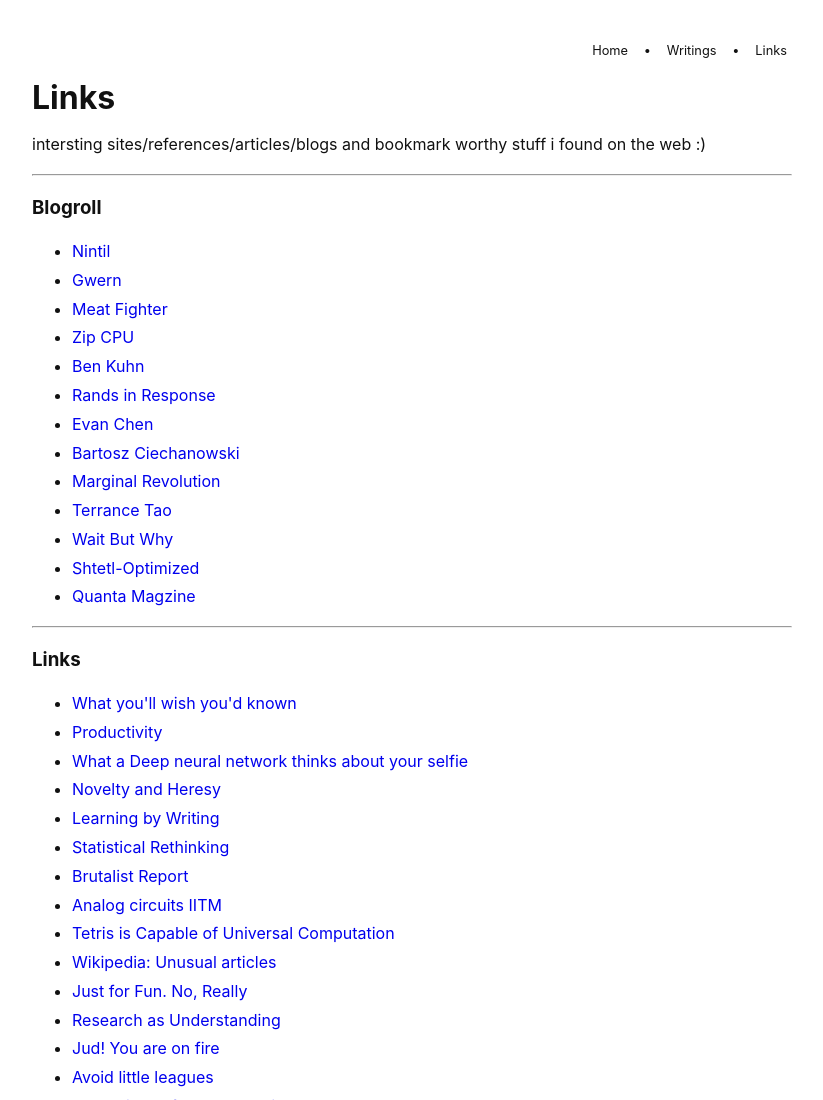
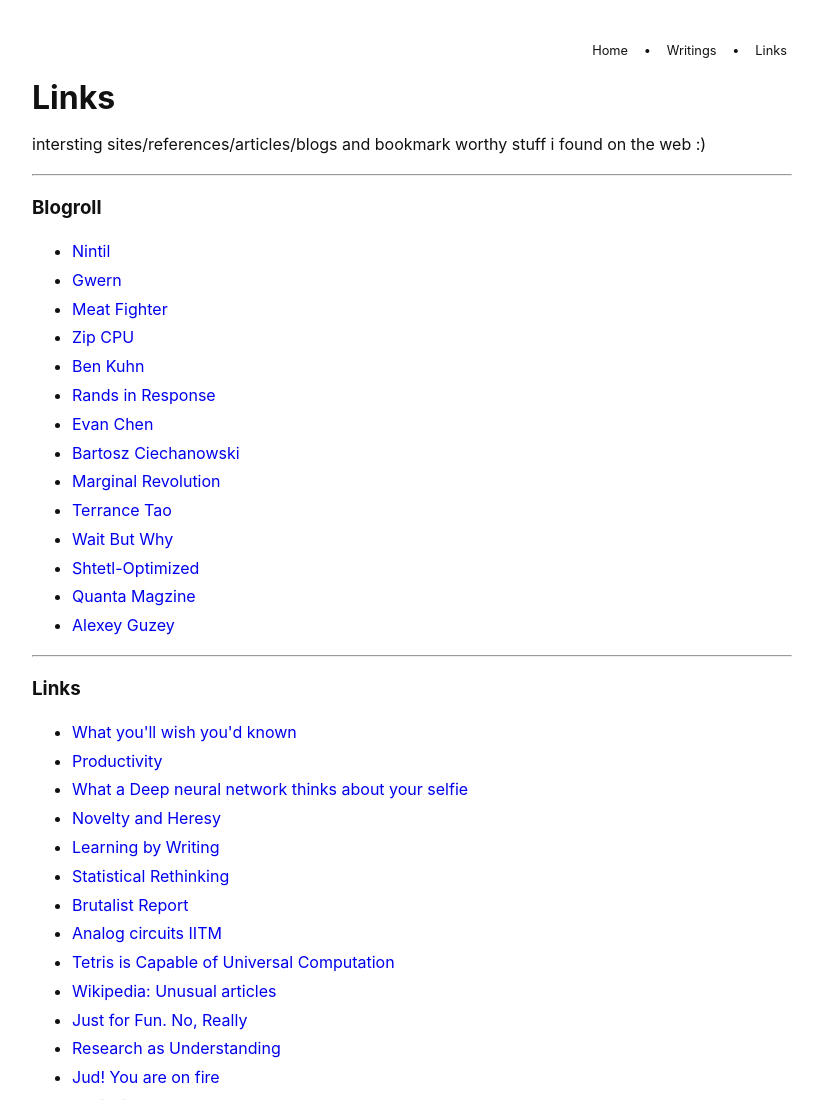
Before and after one commit to Aditya-1020/website, a plain HTML site: page links.html in a window 1280 px wide. Shown: the top 1100 px of the page, without its empty margins (228-1051 px from the left). Drawn offline with Linux system fonts and the light colour scheme.

Commit message:
Blogroll

```diff
--- a/links.html
+++ b/links.html
@@ -48,6 +48,7 @@
         <li><a href="https://waitbutwhy.com/">Wait But Why</a></li>
         <li><a href="https://scottaaronson.blog/">Shtetl-Optimized</a></li>
         <li><a href="https://www.quantamagazine.org/">Quanta Magzine</a></li>
+        <li><a href="https://guzey.com/">Alexey Guzey</a></li>
 
     </ul>
 
```
